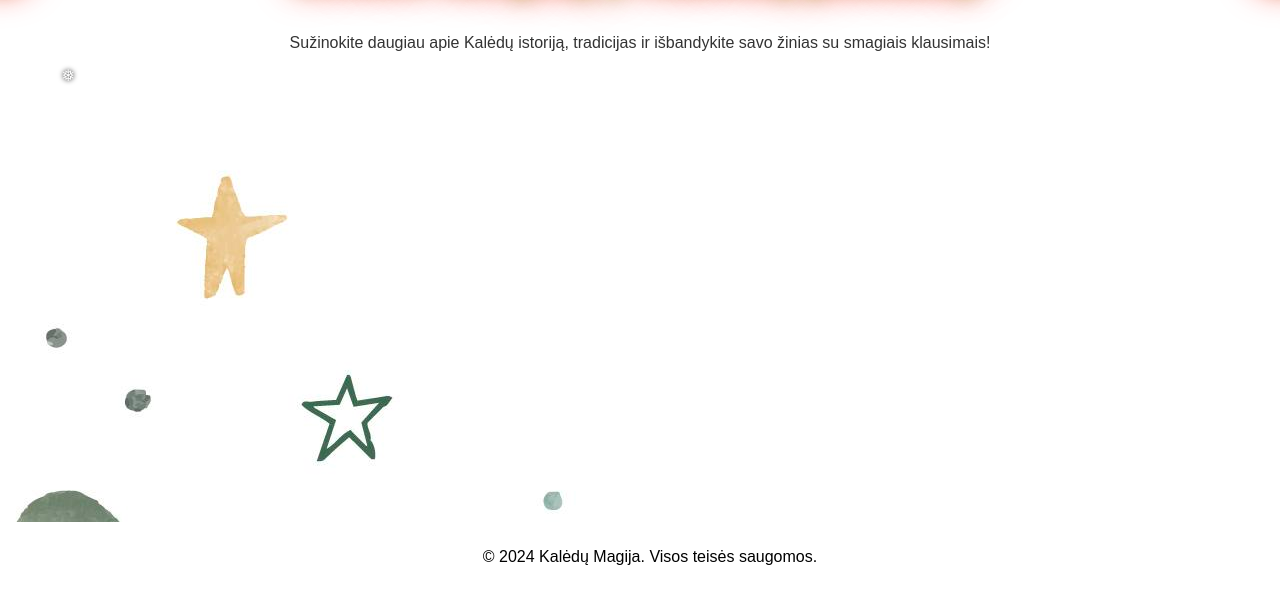
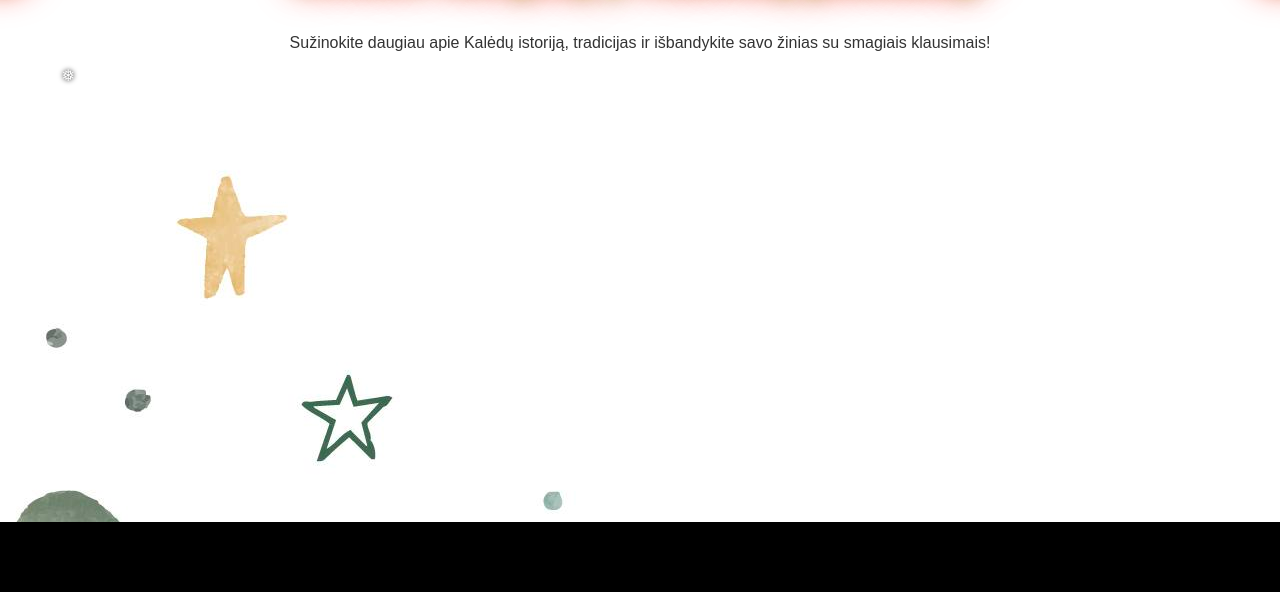
Before and after one commit to slaptaaura-git/Baigiamasisdarbas, a plain HTML site: page index.html in a window 1280 px wide. Shown: the part 294-886 px from the top of the page. Drawn offline with Linux system fonts and the light colour scheme.

Commit message:
Update styles.css

```diff
--- a/styles.css
+++ b/styles.css
@@ -265,7 +265,7 @@ img {
 footer {
   text-align: center;
   padding: 10px;
-  background-color: rgb(255, 255, 255);
+  background-color: rgb(0, 0, 0);
   color: rgb(0, 0, 0);
   position: relative;
   bottom: -25rem;
```
